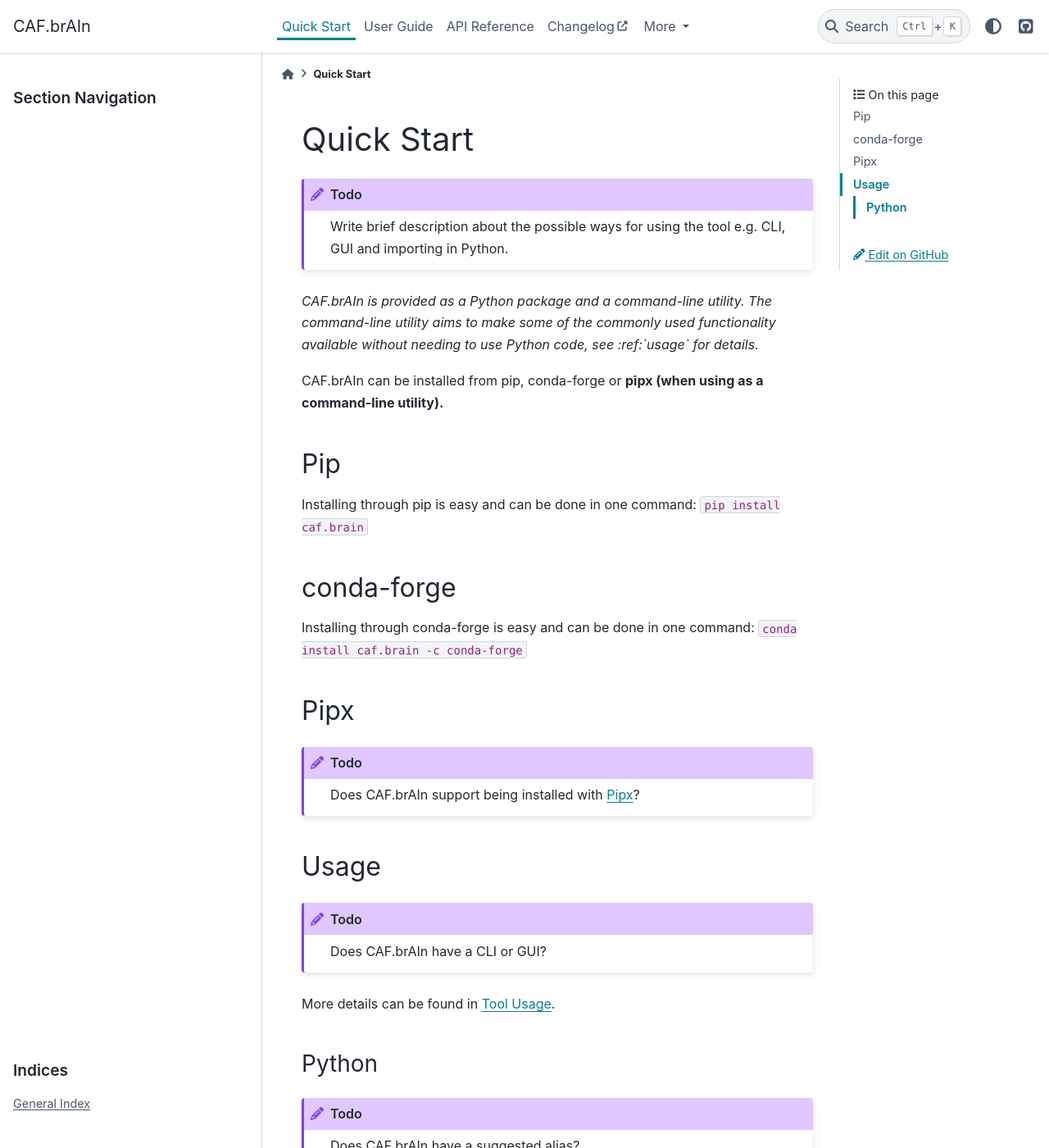
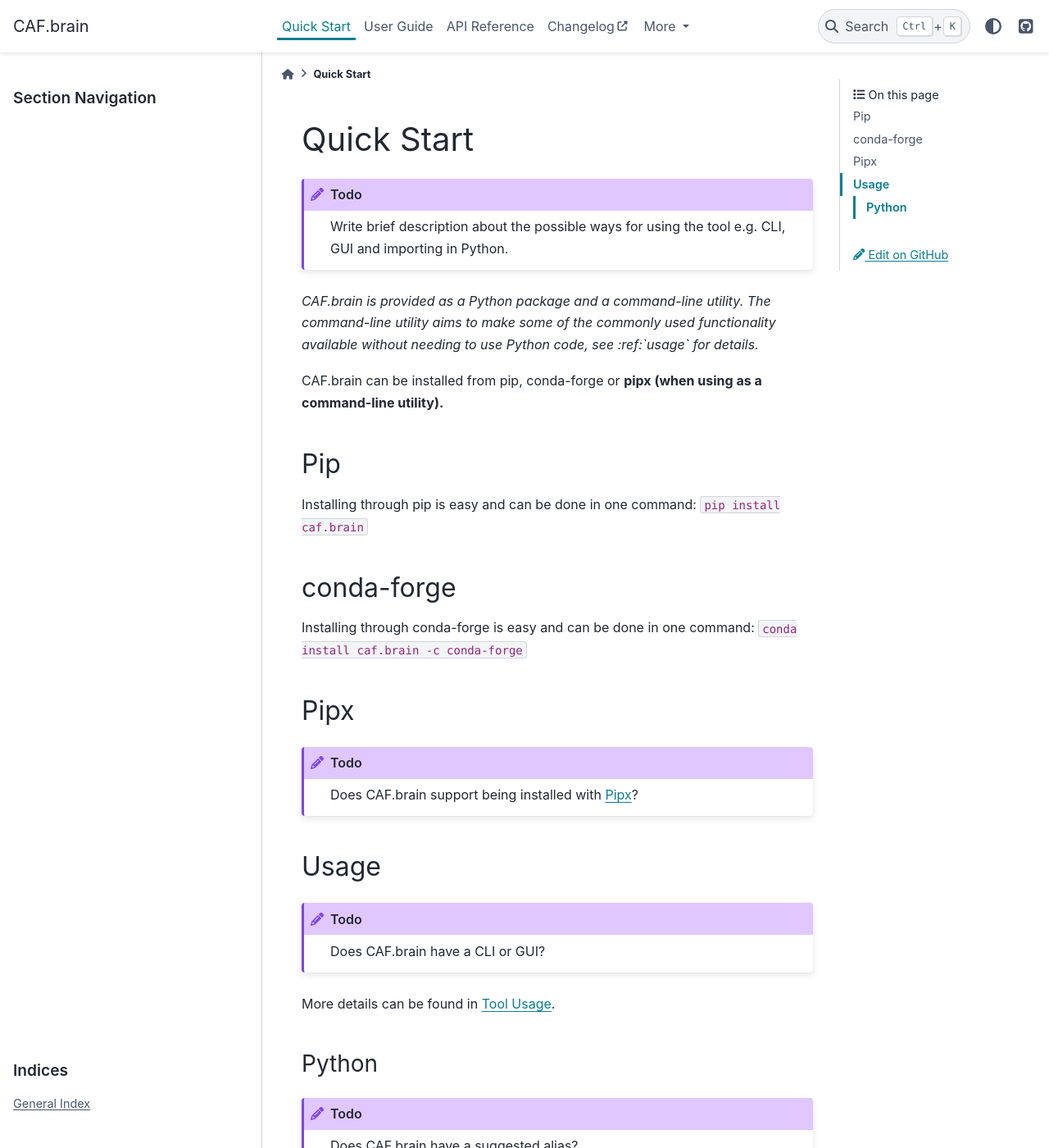
Before and after one commit to Transport-for-the-North/caf.brain, a Sphinx documentation site: the page built from docs/source/start.rst, in a window 1280 px wide and 1400 px high. Shown: the whole window at 82% size. Built offline with Sphinx 7.4.7 and the PyData theme 0.15.4, drawn with Linux system fonts in a browser that asks for light colours; pages that are not in the unit, such as notebooks, are missing from menus; some of the changed text lies outside the part shown.

Commit message:
update template

```diff
--- a/docs/source/api.rst
+++ b/docs/source/api.rst
@@ -1,7 +1,7 @@
 API Reference
 =============
 
-This section shows the detailed documentation for CAF.brAIn,
+This section shows the detailed documentation for CAF.brain,
 last updated on |today|.
 
 .. note::
--- a/docs/source/conf.py
+++ b/docs/source/conf.py
@@ -21,7 +21,7 @@
 # -- Project information -----------------------------------------------------
 # https://www.sphinx-doc.org/en/master/usage/configuration.html#project-information
 
-project = "CAF.brAIn"
+project = "CAF.brain"
 copyright = "2024, Transport for the North"
 author = "Transport for the North"
 
--- a/docs/source/start.rst
+++ b/docs/source/start.rst
@@ -5,11 +5,11 @@
     Write brief description about the possible ways for using the tool e.g. CLI, GUI and
     importing in Python.
 
-*CAF.brAIn is provided as a Python package and a command-line utility.
+*CAF.brain is provided as a Python package and a command-line utility.
 The command-line utility aims to make some of the commonly used functionality
 available without needing to use Python code, see :ref:`usage` for details.*
 
-CAF.brAIn can be installed from pip, conda-forge or **pipx
+CAF.brain can be installed from pip, conda-forge or **pipx
 (when using as a command-line utility).**
 
 Pip
@@ -26,7 +26,7 @@
 ----
 
 .. todo::
-    Does CAF.brAIn support being installed with
+    Does CAF.brain support being installed with
     `Pipx <https://pipx.pypa.io/stable/>`__?
 
 
@@ -34,7 +34,7 @@
 -----
 
 .. todo::
-    Does CAF.brAIn have a CLI or GUI?
+    Does CAF.brain have a CLI or GUI?
 
 More details can be found in :ref:`tool usage`.
 
@@ -42,9 +42,9 @@
 ^^^^^^
 
 .. todo::
-    Does CAF.brAIn have a suggested alias?
+    Does CAF.brain have a suggested alias?
 
-When using CAF.brAIn functionality within Python:
+When using CAF.brain functionality within Python:
 
 .. code:: python
 
--- a/docs/source/usage/index.rst
+++ b/docs/source/usage/index.rst
@@ -10,10 +10,10 @@
 ------------------------
 
 .. todo::
-    Does CAF.brAIn have a GUI?
+    Does CAF.brain have a GUI?
 
 Command-Line Interface
 ----------------------
 
 .. todo::
-    Does CAF.brAIn have a CLI?
+    Does CAF.brain have a CLI?
--- a/docs/source/user_guide.rst
+++ b/docs/source/user_guide.rst
@@ -1,7 +1,7 @@
 User Guide
 ==========
 
-This section provides an in-depth guide on using CAF.brAIn.
+This section provides an in-depth guide on using CAF.brain.
 
 .. note::
    - For quick start guide see :ref:`quick start`
--- a/examples/GALLERY_HEADER.rst
+++ b/examples/GALLERY_HEADER.rst
@@ -1,7 +1,7 @@
 Code Examples
 =============
 
-This section contains code examples for using some of the functionality within CAF.brAIn.
+This section contains code examples for using some of the functionality within CAF.brain.
 
 .. attention::
     The code examples are currently work-in-progress, if you have any
```
Also changed, not shown: README.md (+23 -4 lines), docs/source/index.rst (+4 -4 lines).
